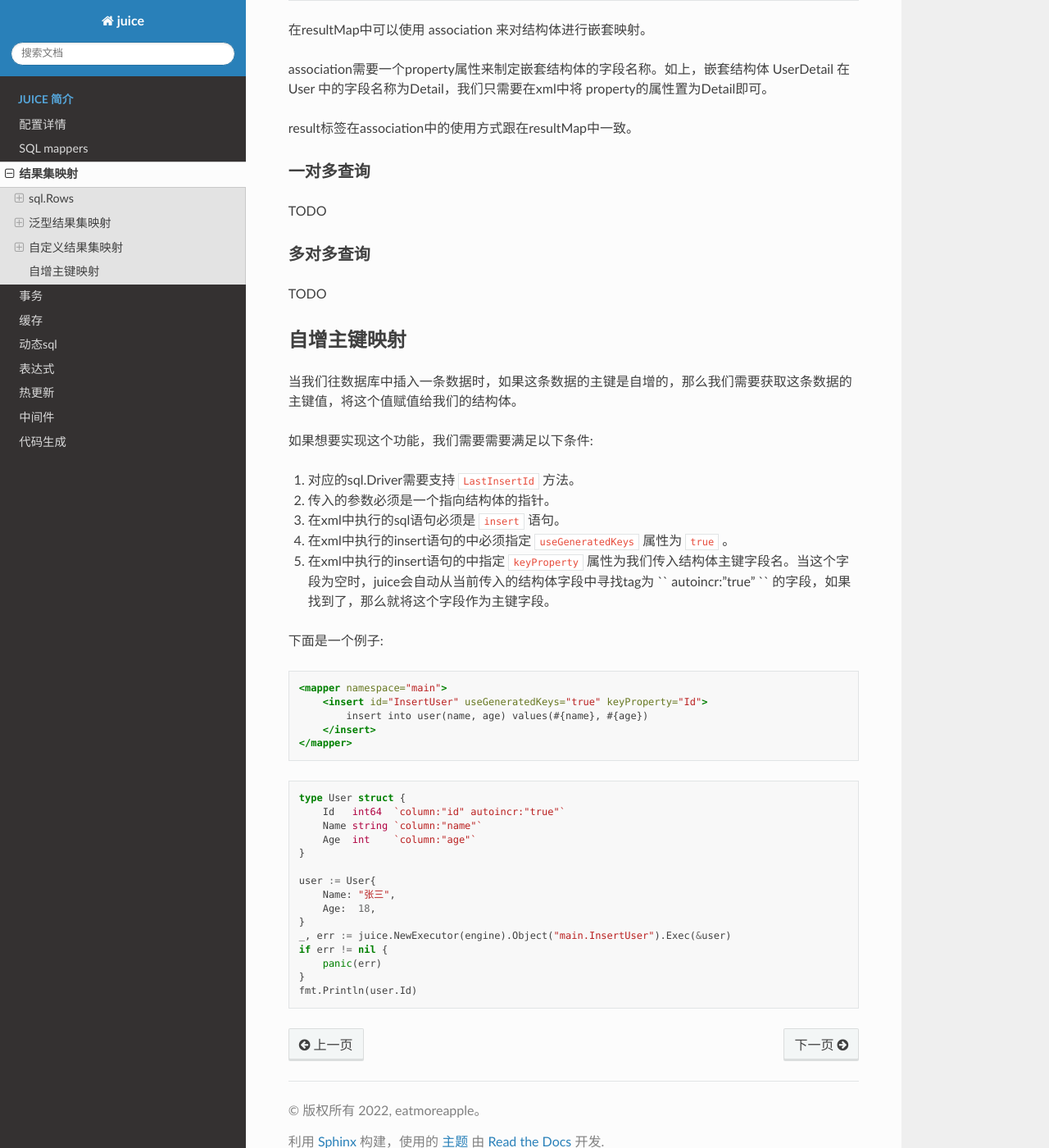
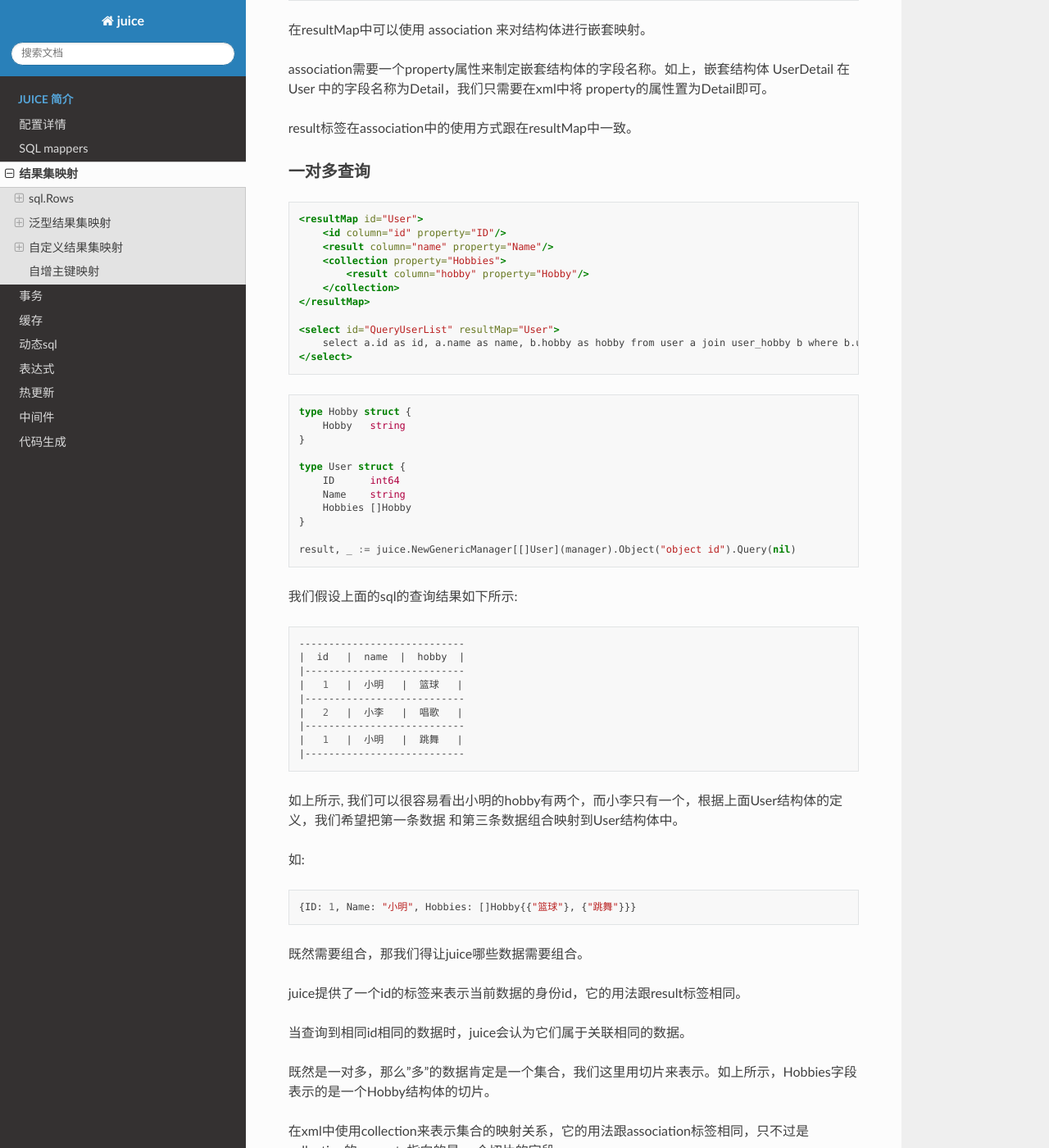
Before and after one commit to go-juicedev/juice-doc, a Sphinx documentation site: the page built from source/result_mapping.rst, in a window 1280 px wide and 1400 px high, scrolled down 6840 px. Shown: the whole window at 82% size. Built offline with Sphinx 7.4.7 and the Read the Docs theme 2.0.0, drawn with Linux system fonts in a browser that asks for light colours; some of the changed text lies outside the part shown.

Commit message:
更新一对多文档

```diff
--- a/source/result_mapping.rst
+++ b/source/result_mapping.rst
@@ -317,7 +317,7 @@ result标签的作用是用来指定sql字段和结构体字段的映射关系
 *   column是sql字段。
 *   property是结构体映射字段名称（需要的是一个合法的可导出的字段的名称）。
 
-一对一查询。
+一对一查询
 """"""""""""""
 
 .. code-block:: xml
@@ -358,7 +358,73 @@ result标签在association中的使用方式跟在resultMap中一致。
 
 一对多查询
 """"""""""""""
-TODO
+
+.. code-block:: xml
+
+    <resultMap id="User">
+        <id column="id" property="ID"/>
+        <result column="name" property="Name"/>
+        <collection property="Hobbies">
+            <result column="hobby" property="Hobby"/>
+        </collection>
+    </resultMap>
+
+    <select id="QueryUserList" resultMap="User">
+        select a.id as id, a.name as name, b.hobby as hobby from user a join user_hobby b where b.uid = a.id
+    </select>
+
+.. code-block:: go
+
+    type Hobby struct {
+        Hobby   string
+    }
+
+    type User struct {
+        ID      int64
+        Name    string
+        Hobbies []Hobby
+    }
+
+    result, _ := juice.NewGenericManager[[]User](manager).Object("object id").Query(nil)
+
+我们假设上面的sql的查询结果如下所示:
+
+.. code-block:: shell
+
+    ----------------------------
+    |  id   |  name  |  hobby  |
+    |---------------------------
+    |   1   |  小明   |  篮球   |
+    |---------------------------
+    |   2   |  小李   |  唱歌   |
+    |---------------------------
+    |   1   |  小明   |  跳舞   |
+    |---------------------------
+
+如上所示, 我们可以很容易看出小明的hobby有两个，而小李只有一个，根据上面User结构体的定义，我们希望把第一条数据
+和第三条数据组合映射到User结构体中。
+
+如:
+
+.. code-block:: go
+
+    {ID: 1, Name: "小明", Hobbies: []Hobby{{"篮球"}, {"跳舞"}}}
+
+既然需要组合，那我们得让juice哪些数据需要组合。
+
+juice提供了一个id的标签来表示当前数据的身份id，它的用法跟result标签相同。
+
+当查询到相同id相同的数据时，juice会认为它们属于关联相同的数据。
+
+既然是一对多，那么"多"的数据肯定是一个集合，我们这里用切片来表示。如上所示，Hobbies字段表示的是一个Hobby结构体的切片。
+
+在xml中使用collection来表示集合的映射关系，它的用法跟association标签相同，只不过是collection的property指向的是
+一个切片的字段。
+
+.. attention::
+
+    当使用collection标签时，它的同级标签中必须存在一个id标签，不然juice找不到哪些数据时相关联的。
+
 
 多对多查询
 """"""""""
```
